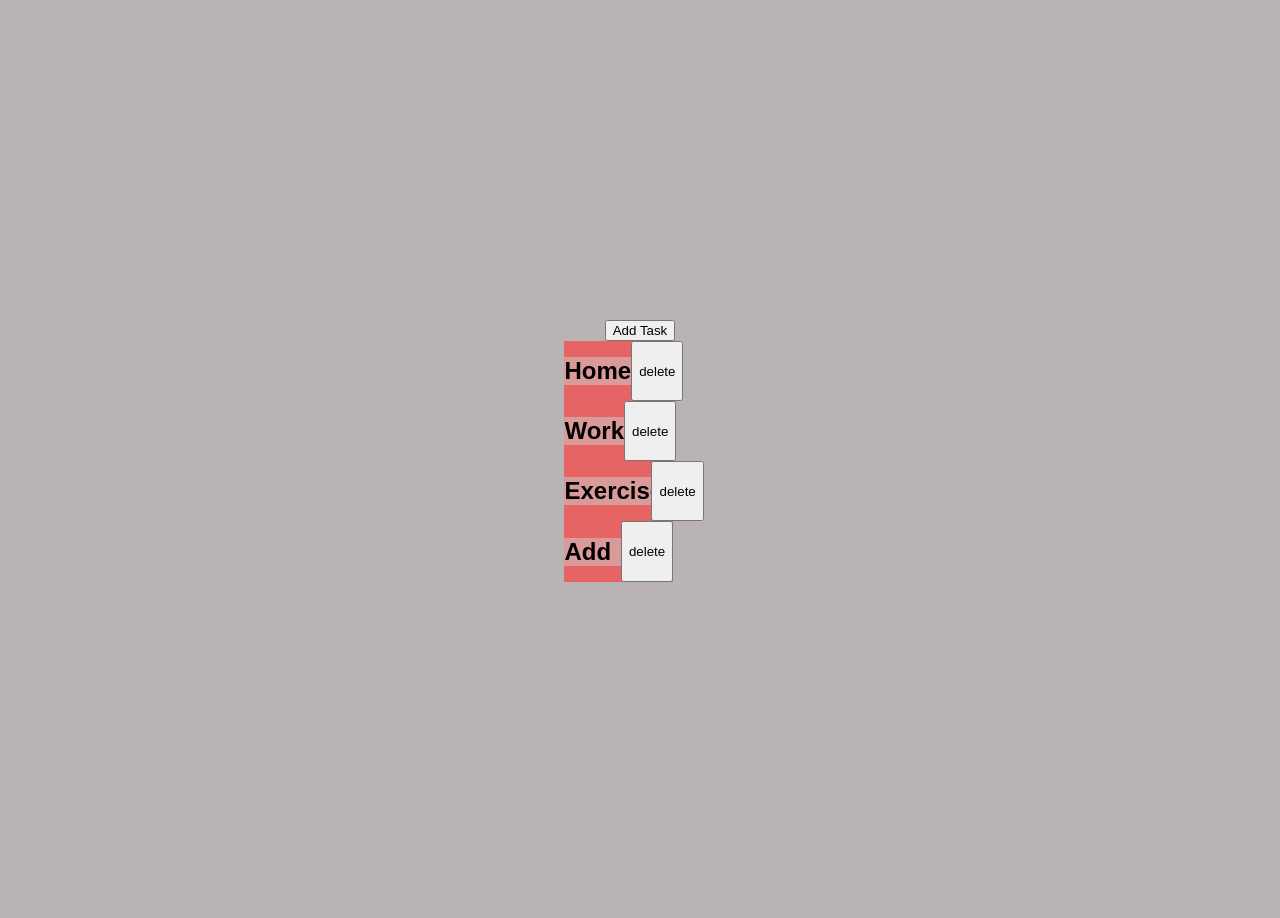
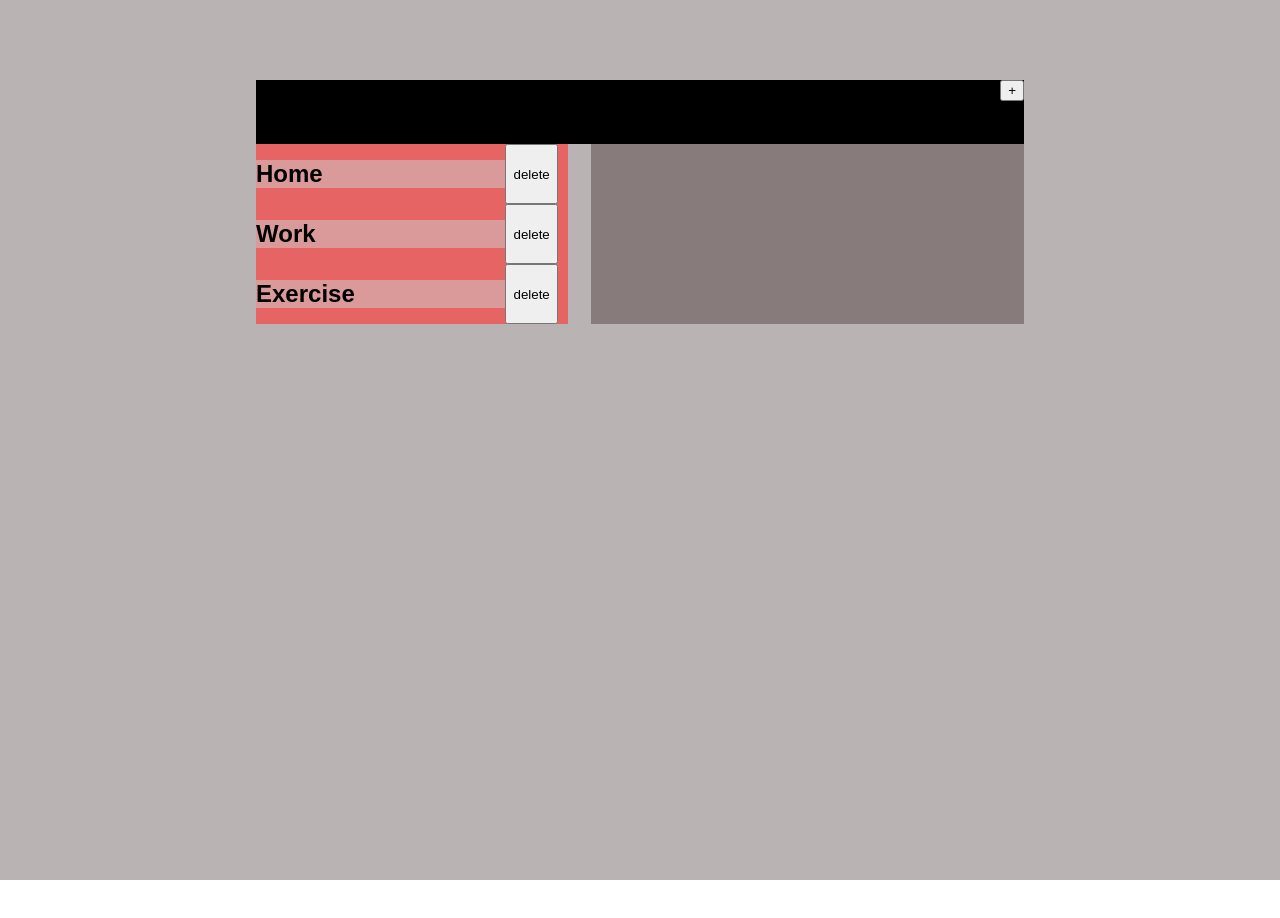
Before and after one commit to henatan99/todo-list, a website built with webpack: page dist/index.html in a window 1280 px wide. After the commit the page ends 880 px from the top, so only its background shows below. Built offline with nearby package versions, Linux system fonts and the light colour scheme.

Commit message:
fixes a bug add form event

```diff
--- a/src/assets/style.css
+++ b/src/assets/style.css
@@ -3,6 +3,7 @@ body {
 }
 
 #container {
+    position: relative;
     width: 100%;
     height: 100vh;
     background: rgb(185, 179, 179);
@@ -11,18 +12,35 @@ body {
     flex-direction: column;
     /* justify-content: center; */
     align-items: center;
-    padding-top: 20rem;
+    padding-top: 5rem;
 }
 .task-form {
-    margin-top: 30rem;
+    /* margin-top: 30rem; */
+    position: absolute;
+    top: 0;
+    right: 0;
 }
 .formwrapper {
-    display: none;
-    /* display: flex; */
+    /* display: none; */
+    display: flex;
     flex-direction: column;
 }
 
+.navbar {
+    width: 60%;
+    height: 4rem;
+    background: black;
+    position: relative;
+}
+
+.plusbutton {
+    position: absolute;
+    top: 0;
+    right: 0;
+}
+
 .front {
+    width: 60%;
     display: flex;
     flex-direction: row;
 }
@@ -54,7 +72,13 @@ body {
     background: rgb(218, 154, 154);
 }
 
+.middle {
+    width: 100%;
+    background: rgb(136, 123, 123);
+}
+
 #todos {
+    width: 100%;
     background: rgb(136, 123, 123);
 }
 
--- a/src/index.js
+++ b/src/index.js
@@ -52,25 +52,51 @@ import toDay from './classes/timenow';
 import Calendar from './classes/calendar';
 import projectEvent from './views1/projectEvent';
 import newProjectEvent from './views1/projectSelectEvent';
+import { pl } from 'date-fns/locale';
 
 const container = document.getElementById("container");
+const navBar = document.createElement('navbar');
+navBar.classList.add('navbar');
+container.appendChild(navBar);
+
+const plusButton = document.createElement('button');
+plusButton.type = 'click';
+plusButton.classList.add('plusbutton');
+plusButton.setAttribute('id', 'plusbutton');
+plusButton.textContent = '+';
+
+
+
+navBar.appendChild(plusButton);
 
 let projectsArr = Filter.allProjects();
-projectsArr.push('Add');
 
 let prioritiesArr = ['High', 'Medium', 'Low'];
 
-container.appendChild(taskformDiv(projectsArr, prioritiesArr));
-taskFormEvent();
-calendarEvent();
-date();
+
+
+container.addEventListener('click', (e) => {
+    let elem = e.target;
+    let form = document.querySelector('#taskform');
+    if(elem.classList.contains('plusbutton')) {
+        if (form != null) {
+            form.remove();
+        }
+        container.appendChild(taskformDiv(projectsArr, prioritiesArr));
+        taskFormEvent();
+        calendarEvent();
+        date();
+        let calendar = new Calendar(2021, 'January');
+        fillCells(calendar.start(), calendar.monthDays(), 'dateDiv');
+    }
+})
 // newProjectEvent();
 // let toDaty = toDay().split('/');
-let calendar = new Calendar(2021, 'January');
+
 // let months = Object.keys(calendar.monthObj());
 // let month = months[toDaty[1]];
 // let monthly = calendar.monthObj()[month];
-fillCells(calendar.start(), calendar.monthDays(), 'dateDiv');
+
 // defaultCal();
 
 const front = document.createElement('div');
@@ -90,9 +116,13 @@ listProjects(projectsArr);
 
 removeProject();
 
+const middle = document.createElement('div');
+middle.classList.add('middle');
+
 const todoDiv = document.createElement('div')
 todoDiv.setAttribute('id', "todos");
-front.appendChild(todoDiv);
+middle.appendChild(todoDiv);
+front.appendChild(middle);
 
 listTodos(Store.getTodos());
 removeTodo();
--- a/src/views1/taskform.js
+++ b/src/views1/taskform.js
@@ -14,16 +14,16 @@ const icon2 = '<span class="iconify" data-icon="ic:outline-low-priority" data-in
 
 const projects = (i=1, projectsArr) => {
     if (i == projectsArr.length) {
-        return `<option value="project${projectsArr[projectsArr.length-1]}">${projectsArr[projectsArr.length-1]}</option>`;
+        return `<option value="${projectsArr[projectsArr.length-1]}">${projectsArr[projectsArr.length-1]}</option>`;
     }
-    return `<option value="project${projectsArr[i]}">Project ${projectsArr[i]}</option>` + projects(i+1, projectsArr);
+    return `<option value="${projectsArr[i]}">${projectsArr[i]}</option>` + projects(i+1, projectsArr);
 }
 
 const projectSelect = createElem('select', 'project-select');
 
 const priorities = (i=1, priorityArr) => {
-    if (i == priorityArr.length) return `<option value="priority${priorityArr[priorityArr.length-1]}">Priority ${priorityArr[priorityArr.length-1]}</option>`;
-    return `<option value="priority${priorityArr[i]}">${priorityArr[i]}</option>` + priorities(i+1, priorityArr);
+    if (i == priorityArr.length) return `<option value="${priorityArr[priorityArr.length-1]}">${priorityArr[priorityArr.length-1]}</option>`;
+    return `<option value="${priorityArr[i]}">${priorityArr[i]}</option>` + priorities(i+1, priorityArr);
 }
 
 const prioritySelect = createElem('select', 'priority-select');
--- a/src/views1/taskformevent.js
+++ b/src/views1/taskformevent.js
@@ -32,9 +32,6 @@ const taskFormEvent = () => {
         const elem = event.target;
         if(elem.classList.contains('tsk-btn')) {
             // alert('Task button clicked');
-            if (formWraper.style.display == 'none') {
-                formWraper.style.display == 'flex';
-
 
             let titl = title.value;
             let date = dateDiv.value;
@@ -54,12 +51,10 @@ const taskFormEvent = () => {
             Store.addTodo(taskObj);
 
             let tods = document.getElementById("todos");
-            // tods.innerHTML = '';
+            tods.innerHTML = '';
+
             listTodos(Store.getTodos());
-            }
-            else {
-                formWraper.style.display = 'none';
-            }
+
         }
     });
 }
```
Also changed, not shown: dist/main.js.
